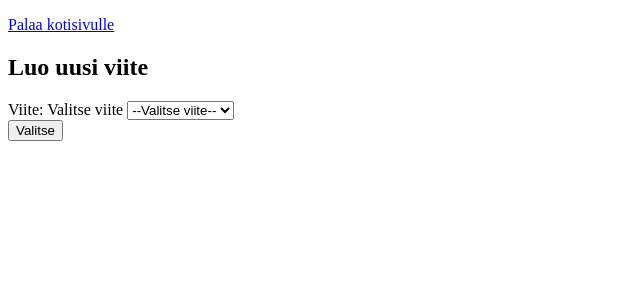
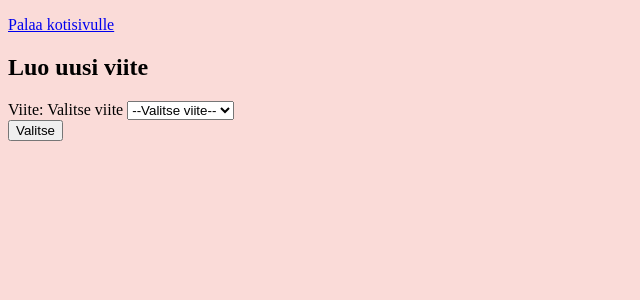
Before and after one commit to saarapasonen/pingviinit, a Flask app: page /uusi_viite in a window 1280 px wide. Shown: the top 300 px of the page, without its empty margins (0-640 px from the left). Run offline with Flask 3, Linux system fonts and the light colour scheme.

Commit message:
changed background color

```diff
--- a/src/templates/layout.html
+++ b/src/templates/layout.html
@@ -8,7 +8,7 @@
     />
     <title>{% block title %}{% endblock %}</title>
   </head>
-  <body>
+  <body style="background-color:rgb(250, 219, 216);"></body>
     {% block body %}{% endblock %}
   </body>
 </html>
```
